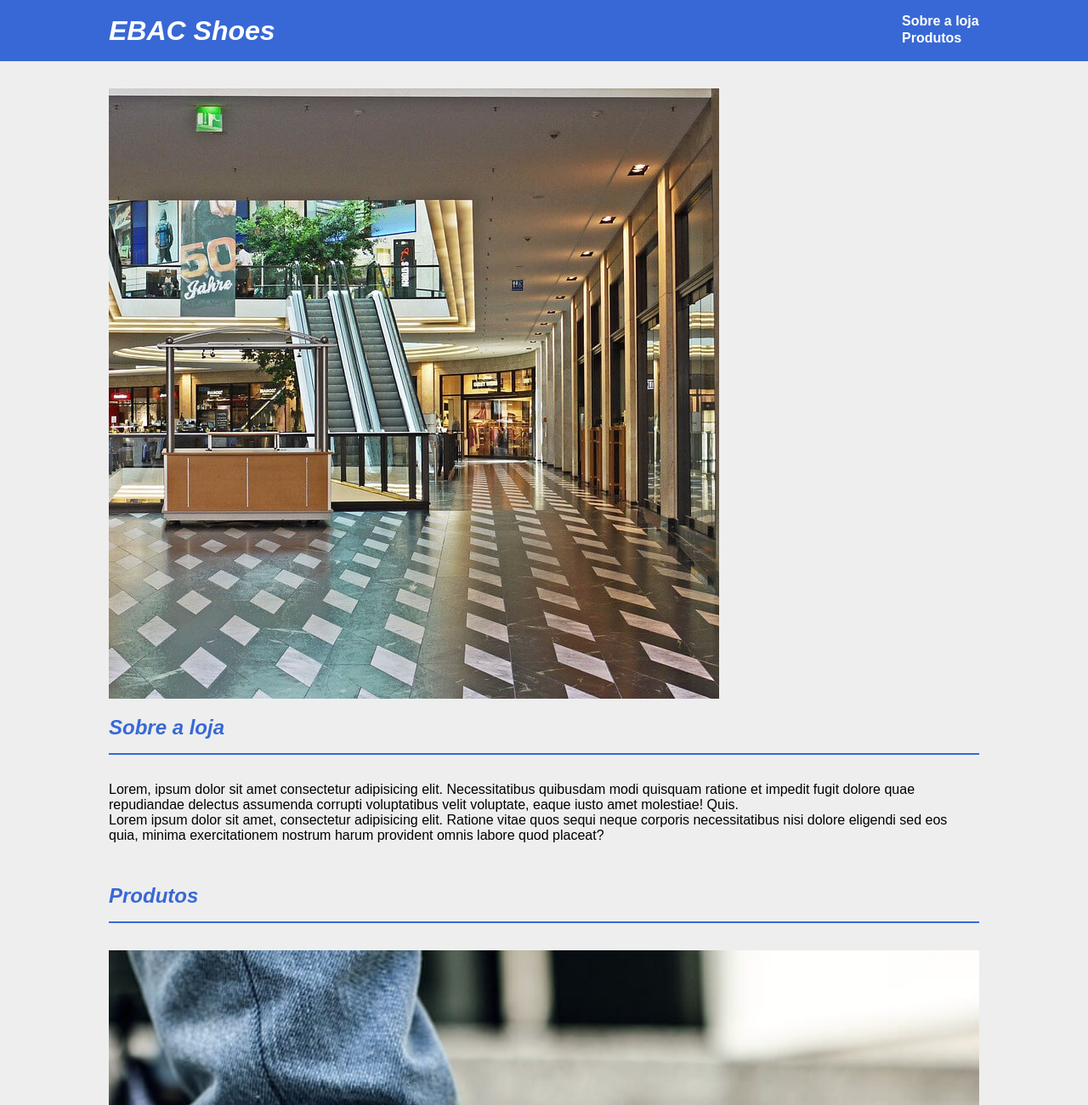
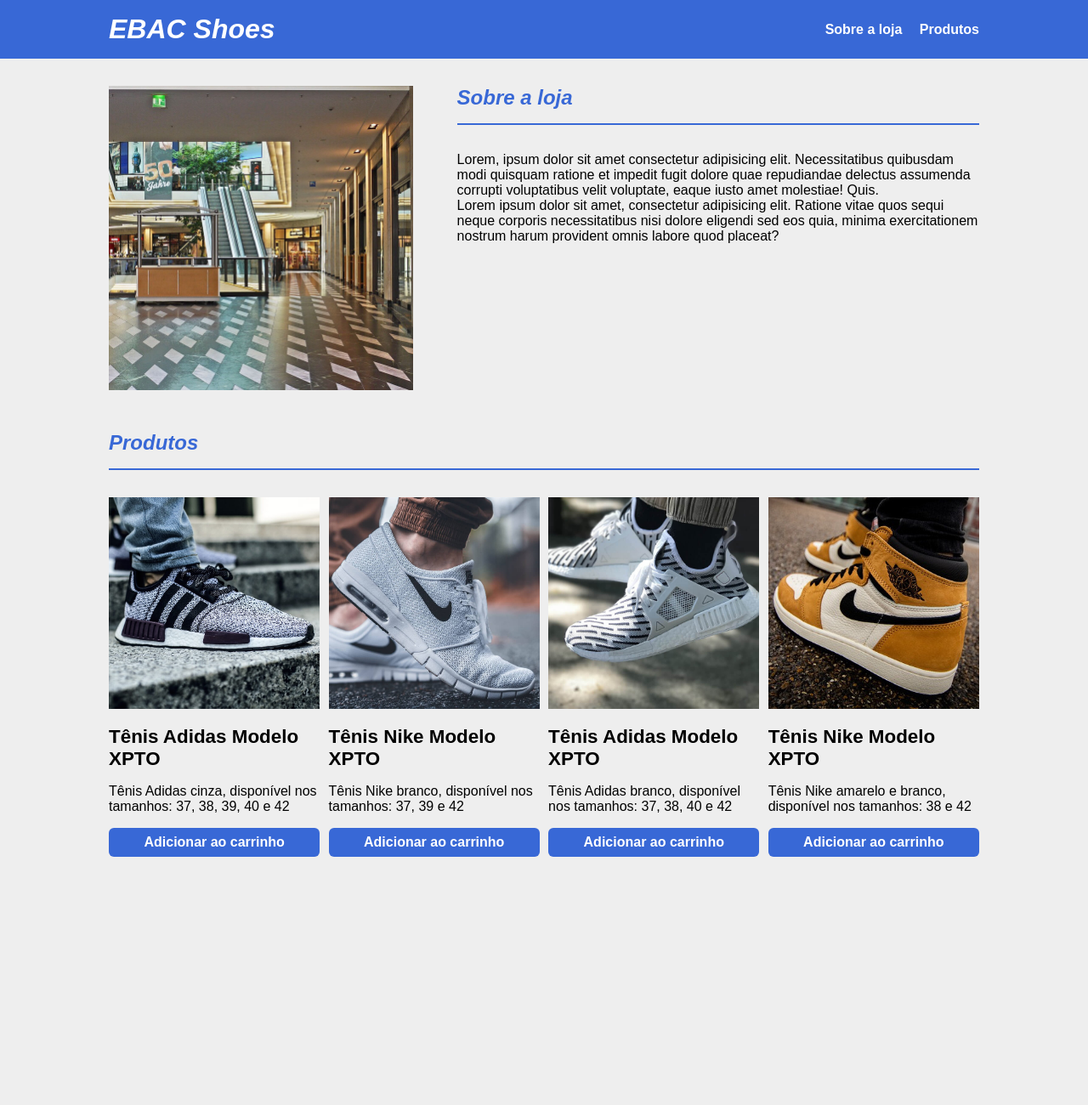
Before and after one commit to Aguiar-gabrielcosta/loja_sapatos_responsiva, a plain HTML site: page index.html in a window 1280 px wide. Shown: the top 1300 px of the page at 85% size. After the commit the page ends 1072 px from the top, so only its background shows below. Drawn offline with Linux system fonts and the light colour scheme.

Commit message:
feat: Adiciona a responsividade para dispositivos tablet e desktop

```diff
--- a/css/main.css
+++ b/css/main.css
@@ -70,6 +70,10 @@ header a {
     font-weight: bold;
 }
 
+header a:hover{
+    text-decoration: underline;
+}
+
 section.container {
     margin-bottom: 32px;
 }
@@ -87,7 +91,7 @@ section img {
 }
 
 .produto h3 {
-    font-size: 1.5em;
+    font-size: 1.4em;
     margin: 16px 0;
 }
 
@@ -115,3 +119,52 @@ section img {
 .produto img {
     width: 100%;
 }
+
+@media screen and (min-width: 641px) and (max-width: 1023px){
+
+    header li {
+        display: inline;
+        margin-bottom: 0;
+        margin-left: 16px;
+    }
+
+    .produtos-grid{
+        display: grid;
+        grid-template-columns: repeat(2, 49%);
+        column-gap: 2%;
+    }
+}
+
+@media screen and (min-width: 1024px){
+
+    .container{
+        max-width: 1024px;
+        width: 100%;
+    }
+
+    header li {
+        display: inline;
+        margin-bottom: 0;
+        margin-left: 16px;
+    }
+
+    .produtos-grid{
+        display: grid;
+        grid-template-columns: repeat(4, 24.25%);
+        column-gap: 1%;
+    }
+
+    #sobre{
+        display: flex;
+    }
+
+    #sobre img {
+        width: 35%;
+        margin-right: 5%;
+    }
+
+    #sobre h2 {
+        padding-top: 0;
+    }
+
+}
--- a/index.html
+++ b/index.html
@@ -19,12 +19,15 @@
     <main>
         <section id="sobre" class="container">
             <img src="imagens/loja.jpg" alt="Loja de tênis em shopping">
+            <article>
                 <h2>Sobre a loja</h2>
                 <p>Lorem, ipsum dolor sit amet consectetur adipisicing elit. Necessitatibus quibusdam modi quisquam ratione et impedit fugit dolore quae repudiandae delectus assumenda corrupti voluptatibus velit voluptate, eaque iusto amet molestiae! Quis.</p>
                 <p>Lorem ipsum dolor sit amet, consectetur adipisicing elit. Ratione vitae quos sequi neque corporis necessitatibus nisi dolore eligendi sed eos quia, minima exercitationem nostrum harum provident omnis labore quod placeat?</p>
+            </article>
         </section>
         <section id="produtos" class="container">
             <h2>Produtos</h2>
+            <div class="produtos-grid">
                 <div class="produto">
                     <img src="imagens/adidas_1.jpg" alt="Tênis adidas cinza">
                     <h3>Tênis Adidas Modelo XPTO</h3>
@@ -34,20 +37,21 @@
                 <div class="produto">
                     <img src="imagens/nike_1.jpg" alt="Tênis nike branco">
                     <h3>Tênis Nike Modelo XPTO</h3>
-                <p>Tênis Nike branco, disponível nos tamanhos: 37, 38, 39, 40 e 42</p>
+                    <p>Tênis Nike branco, disponível nos tamanhos: 37, 39 e 42</p>
                     <button type="button">Adicionar ao carrinho</button>
                 </div>
                 <div class="produto">
                     <img src="imagens/adidas_2.jpg" alt="Tênis Adidas branco">
                     <h3>Tênis Adidas Modelo XPTO</h3>
-                <p>Tênis Adidas branco, disponível nos tamanhos: 37, 38, 39, 40 e 42</p>
+                    <p>Tênis Adidas branco, disponível nos tamanhos: 37, 38, 40 e 42</p>
                     <button type="button">Adicionar ao carrinho</button>
                 </div>
                 <div class="produto">
                     <img src="imagens/nike_2.jpg" alt="Tênis nike amarelo e branco">
                     <h3>Tênis Nike Modelo XPTO</h3>
-                <p>Tênis Nike amarelo e branco, disponível nos tamanhos: 37, 38, 39, 40 e 42</p>
+                    <p>Tênis Nike amarelo e branco, disponível nos tamanhos: 38 e 42</p>
                     <button type="button">Adicionar ao carrinho</button>
+                </div>
             </div>
         </section>
     </main>
```
Lines whose indentation alone changed are shown as unchanged.
